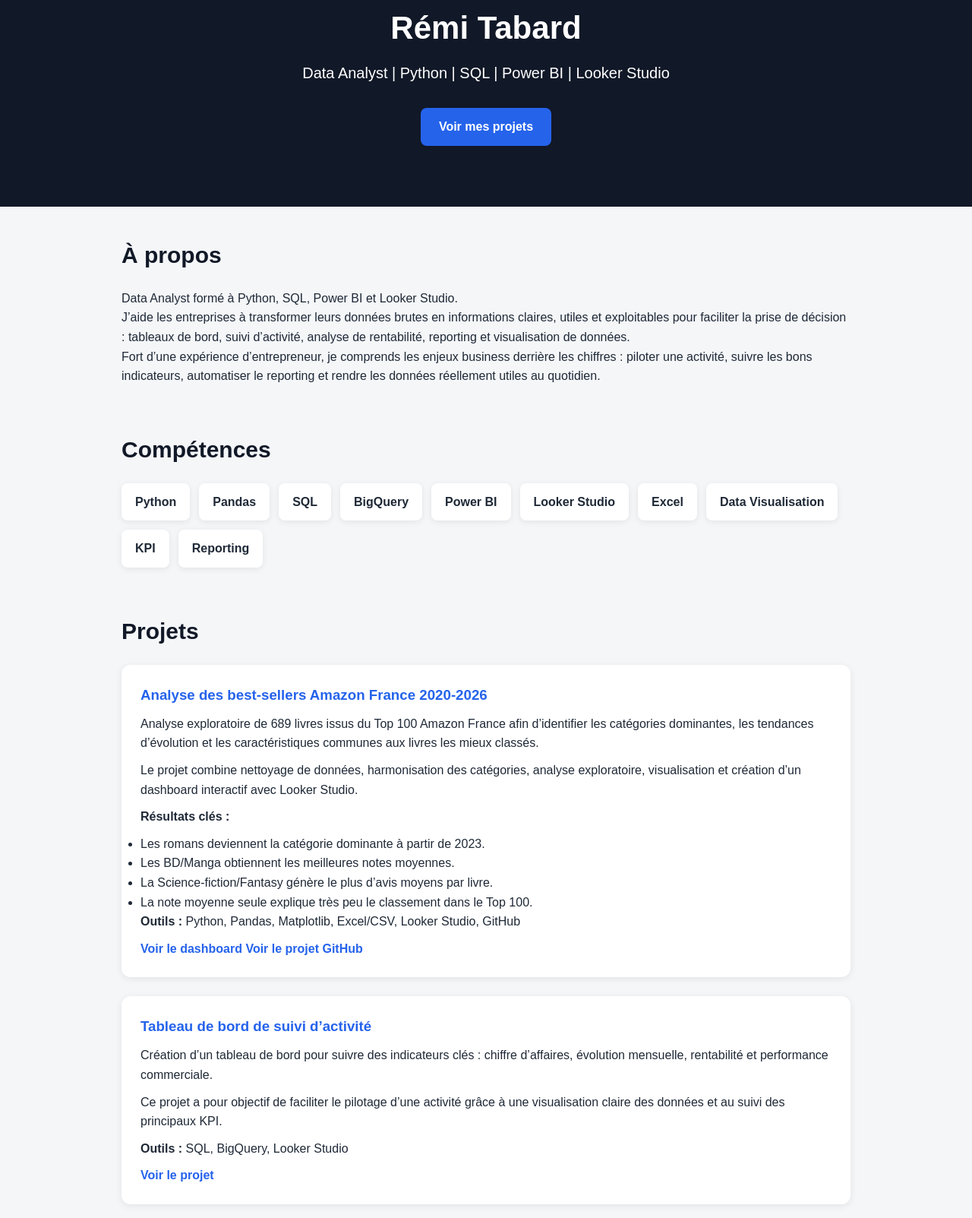
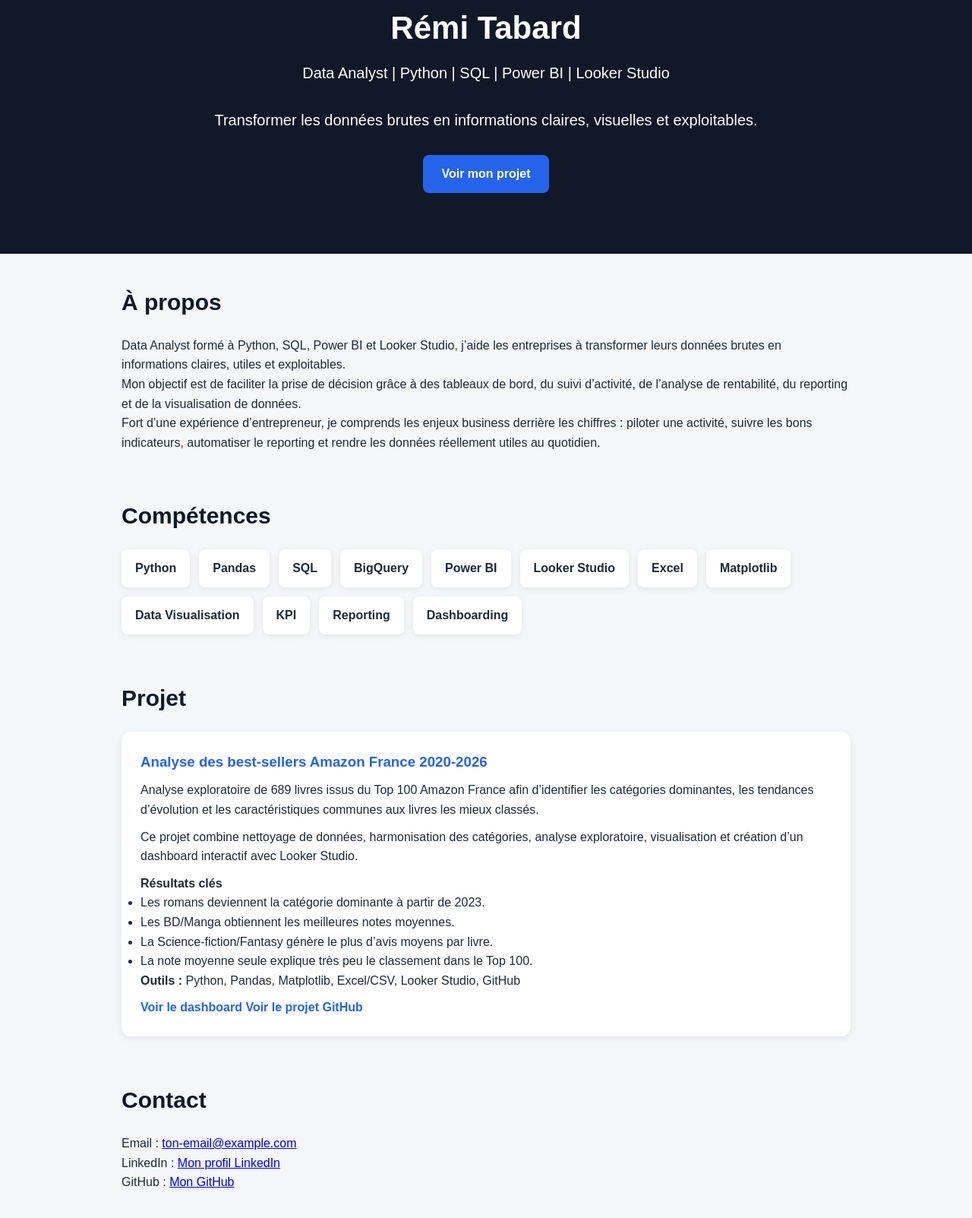
Before and after one commit to Remi-2269/data-analyst-portfolio, a plain HTML site: page index.html in a window 1280 px wide. Shown: the part 77-1680 px from the top of the page at 76% size. Drawn offline with Linux system fonts and the light colour scheme.

Commit message:
Update index.html

```diff
--- a/index.html
+++ b/index.html
@@ -4,6 +4,7 @@
   <meta charset="UTF-8">
   <meta name="viewport" content="width=device-width, initial-scale=1.0">
   <title>Rémi Tabard | Portfolio Data Analyst</title>
+  <meta name="description" content="Portfolio de Rémi Tabard, Data Analyst spécialisé en Python, SQL, Power BI, Looker Studio, tableaux de bord, reporting et visualisation de données.">
   <link rel="stylesheet" href="style.css">
 </head>
 
@@ -12,7 +13,10 @@
   <header>
     <h1>Rémi Tabard</h1>
     <p>Data Analyst | Python | SQL | Power BI | Looker Studio</p>
-    <a href="#projets" class="btn">Voir mes projets</a>
+    <p class="intro">
+      Transformer les données brutes en informations claires, visuelles et exploitables.
+    </p>
+    <a href="#projets" class="btn">Voir mon projet</a>
   </header>
 
   <main>
@@ -21,13 +25,14 @@
       <h2>À propos</h2>
 
       <p>
-        Data Analyst formé à Python, SQL, Power BI et Looker Studio.
+        Data Analyst formé à Python, SQL, Power BI et Looker Studio, j’aide les entreprises
+        à transformer leurs données brutes en informations claires, utiles et exploitables.
       </p>
 
       <p>
-        J’aide les entreprises à transformer leurs données brutes en informations claires,
-        utiles et exploitables pour faciliter la prise de décision : tableaux de bord,
-        suivi d’activité, analyse de rentabilité, reporting et visualisation de données.
+        Mon objectif est de faciliter la prise de décision grâce à des tableaux de bord,
+        du suivi d’activité, de l’analyse de rentabilité, du reporting et de la visualisation
+        de données.
       </p>
 
       <p>
@@ -48,14 +53,16 @@
         <span>Power BI</span>
         <span>Looker Studio</span>
         <span>Excel</span>
+        <span>Matplotlib</span>
         <span>Data Visualisation</span>
         <span>KPI</span>
         <span>Reporting</span>
+        <span>Dashboarding</span>
       </div>
     </section>
 
     <section id="projets">
-      <h2>Projets</h2>
+      <h2>Projet</h2>
 
       <div class="project">
         <h3>Analyse des best-sellers Amazon France 2020-2026</h3>
@@ -67,14 +74,12 @@
         </p>
 
         <p>
-          Le projet combine nettoyage de données, harmonisation des catégories,
+          Ce projet combine nettoyage de données, harmonisation des catégories,
           analyse exploratoire, visualisation et création d’un dashboard interactif
           avec Looker Studio.
         </p>
 
-        <p>
-          <strong>Résultats clés :</strong>
-        </p>
+        <h4>Résultats clés</h4>
 
         <ul>
           <li>Les romans deviennent la catégorie dominante à partir de 2023.</li>
@@ -88,36 +93,18 @@
         </p>
 
         <div class="project-links">
-          <a href="https://datastudio.google.com/reporting/2d291cd9-8158-42f4-ab61-f39127464ac6" target="_blank">
+          <a href="https://datastudio.google.com/reporting/2d291cd9-8158-42f4-ab61-f39127464ac6"
+             target="_blank"
+             rel="noopener noreferrer">
             Voir le dashboard
           </a>
 
-          <a href="https://github.com/Remi-2269/analyse-bestsellers-amazon-france" target="_blank">
+          <a href="https://github.com/Remi-2269/analyse-bestsellers-amazon-france"
+             target="_blank"
+             rel="noopener noreferrer">
             Voir le projet GitHub
           </a>
         </div>
-      </div>
-
-      <div class="project">
-        <h3>Tableau de bord de suivi d’activité</h3>
-
-        <p>
-          Création d’un tableau de bord pour suivre des indicateurs clés :
-          chiffre d’affaires, évolution mensuelle, rentabilité et performance commerciale.
-        </p>
-
-        <p>
-          Ce projet a pour objectif de faciliter le pilotage d’une activité grâce à
-          une visualisation claire des données et au suivi des principaux KPI.
-        </p>
-
-        <p>
-          <strong>Outils :</strong> SQL, BigQuery, Looker Studio
-        </p>
-
-        <a href="#" target="_blank">
-          Voir le projet
-        </a>
       </div>
 
     </section>
@@ -127,19 +114,25 @@
 
       <p>
         Email :
-        <a href="mailto:ton-email@example.com">ton-email@example.com</a>
+        <a href="mailto:mail">
+          ton-email@example.com
+        </a>
       </p>
 
       <p>
         LinkedIn :
-        <a href="https://www.linkedin.com/in/rémi-tabard-data-analyst" target="_blank">
+        <a href="https://www.linkedin.com/in/r%C3%A9mi-tabard-data-analyst"
+           target="_blank"
+           rel="noopener noreferrer">
           Mon profil LinkedIn
         </a>
       </p>
 
       <p>
         GitHub :
-        <a href="https://github.com/Remi-2269" target="_blank">
+        <a href="https://github.com/Remi-2269"
+           target="_blank"
+           rel="noopener noreferrer">
           Mon GitHub
         </a>
       </p>
```
